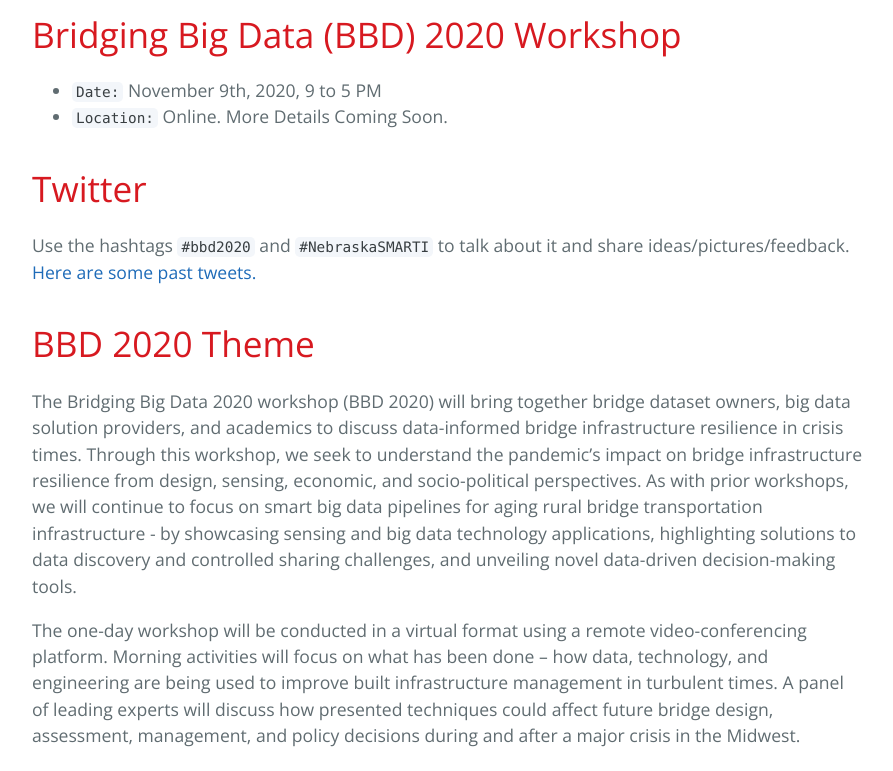
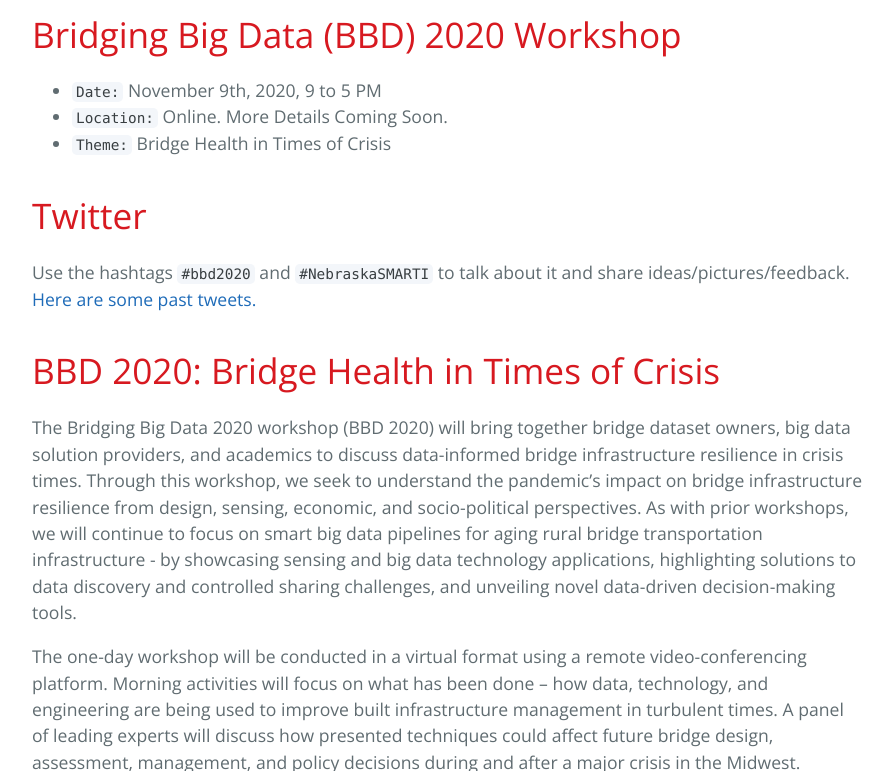
Before and after one commit to BridgingBigData/BridgingBigData.github.io, a Jekyll site: the page built from pages/bbd2020.md, in a window 1280 px wide and 900 px high, scrolled down 616 px, cut to the strip 129-900 px from the top of the window. Shown: the whole strip, without its empty margins (192-1085 px from the left). Built offline with Jekyll 4.4.1, drawn with Linux system fonts in a browser that asks for light colours.

Commit message:
Update bbd2020.md

````diff
--- a/pages/bbd2020.md
+++ b/pages/bbd2020.md
@@ -8,13 +8,14 @@ description: Bridging Big Data Workshop
 # Bridging Big Data (BBD) 2020 Workshop
 * ```Date:``` November 9th, 2020, 9 to 5 PM
 * ```Location:``` Online. More Details Coming Soon.
+* ```Theme:``` Bridge Health in Times of Crisis
 
 # Twitter
 Use the hashtags ```#bbd2020``` and ```#NebraskaSMARTI``` to talk about it and share ideas/pictures/feedback.
 [Here are some past tweets.](https://twitter.com/search?q=%23NebraskaSMARTI%20OR%20%23bbd2019%20OR%20%23bbdOmaha%20OR%20%23bbd2020)
 
 
-# BBD 2020 Theme
+# BBD 2020: Bridge Health in Times of Crisis
 The Bridging Big Data 2020 workshop (BBD 2020) will bring together bridge dataset owners, big data solution providers, and academics to discuss data-informed bridge infrastructure resilience in crisis times. Through this workshop, we seek to understand the pandemic's impact on bridge infrastructure resilience from design, sensing, economic, and socio-political perspectives. As with prior workshops, we will continue to focus on smart big data pipelines for aging rural bridge transportation infrastructure - by showcasing sensing and big data technology applications, highlighting solutions to data discovery and controlled sharing challenges, and unveiling novel data-driven decision-making tools.
 
 The one-day workshop will be conducted in a virtual format using a remote video-conferencing platform. Morning activities will focus on what has been done -- how data, technology, and engineering are being used to improve built infrastructure management in turbulent times. A panel of leading experts will discuss how presented techniques could affect future bridge design, assessment, management, and policy decisions during and after a major crisis in the Midwest.
````
